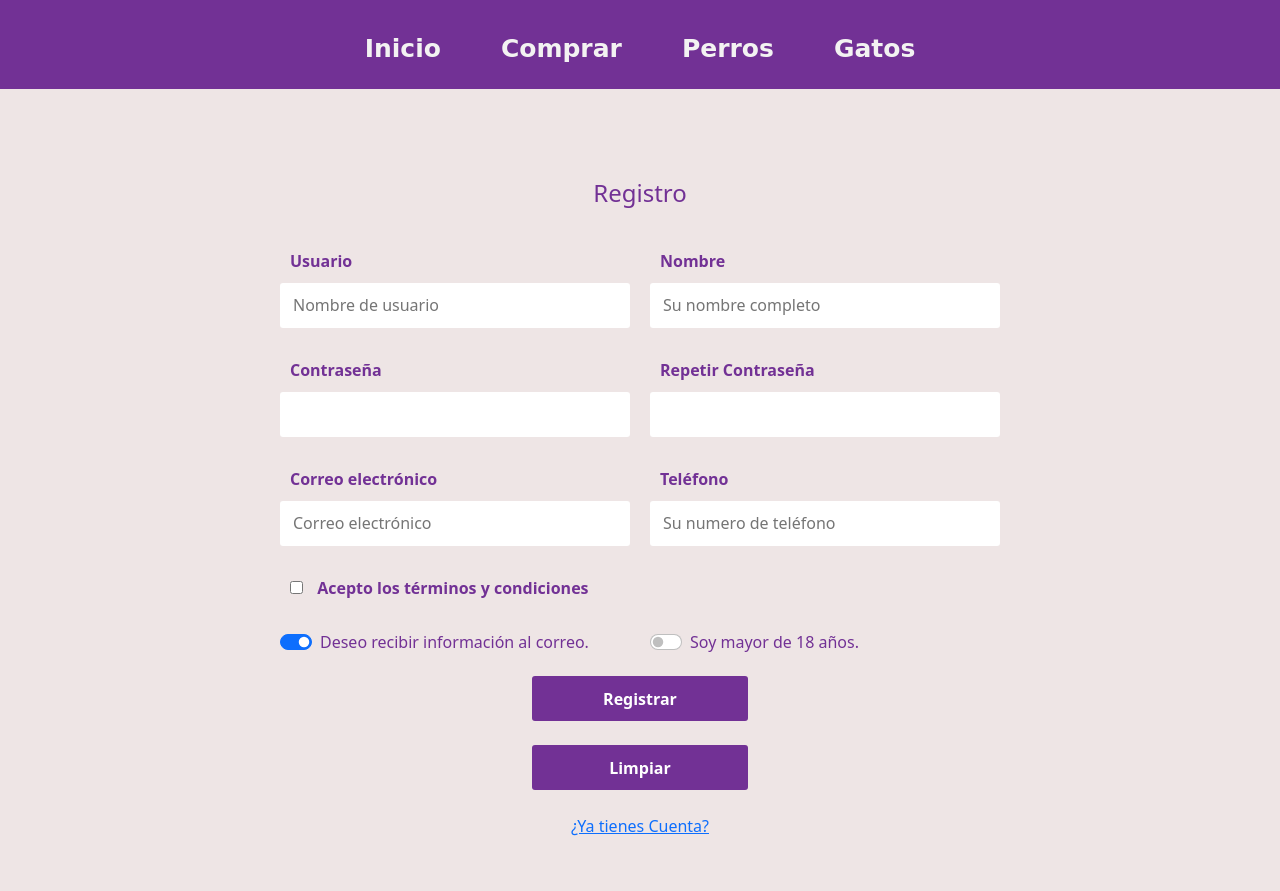
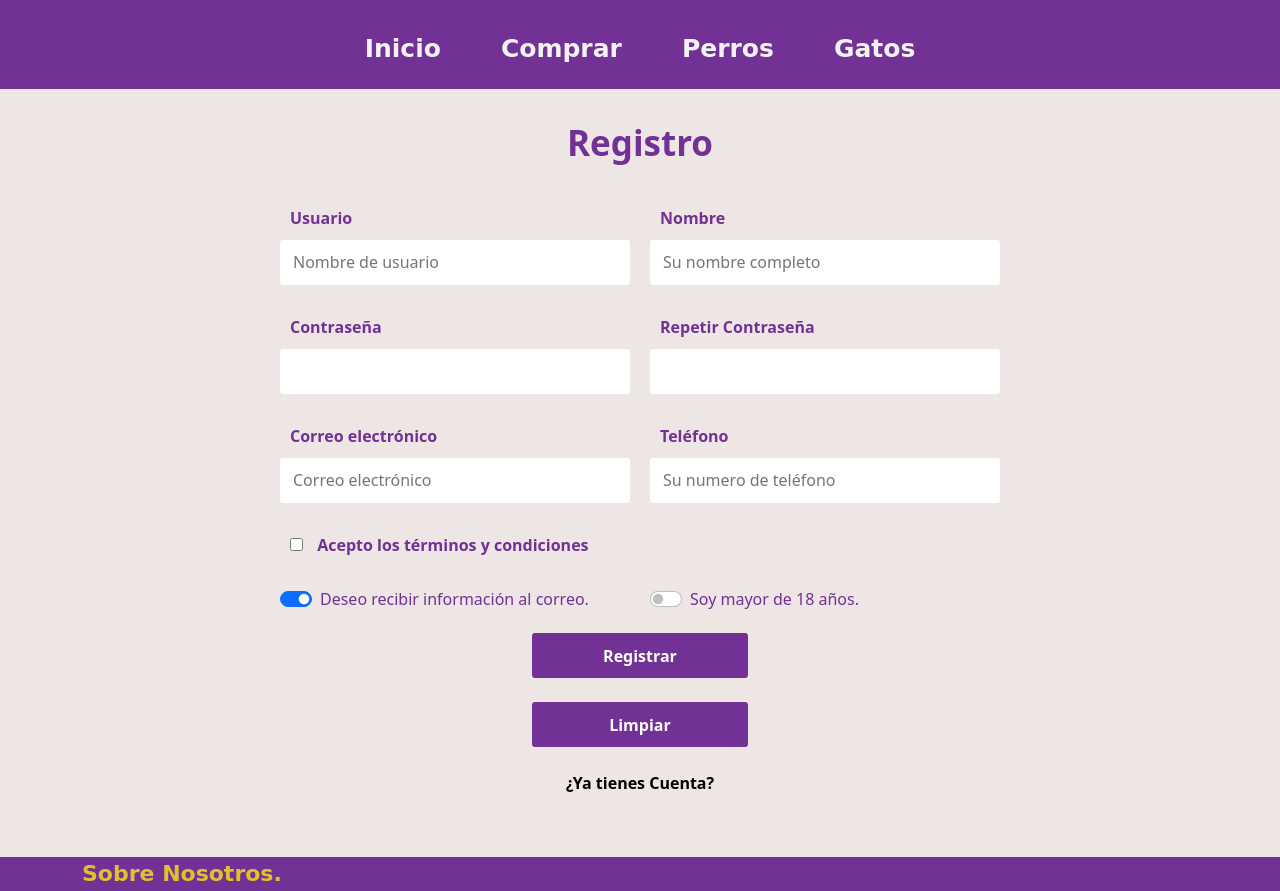
Before and after one commit to TilaCl/Experiencia2_Poblete_Diaz_Valenzuela_007D, a plain HTML site: page Experiencia2_Poblete_Diaz_Valenzuela_007D-main/registro.html in a window 1280 px wide. Shown: the part 39-930 px from the top of the page. Drawn offline with nearby package versions, Linux system fonts and the light colour scheme.

Commit message:
Update registro.html

```diff
--- a/Experiencia2_Poblete_Diaz_Valenzuela_007D-main/registro.html
+++ b/Experiencia2_Poblete_Diaz_Valenzuela_007D-main/registro.html
@@ -39,7 +39,7 @@
     </header>
     <!-------------- formulario nuevo ------------------------------------------------------------------------------------------------------------------------>
     <main>
-      <h4 style="text-align: center;" >Registro </h4>
+      <h4 style="text-align: center; font-weight: 700; font-size: 35px; margin-top: -1.5cm;" >Registro </h4>
       <br>
       <form action="" class="formulario" id="formulario">
 
@@ -127,7 +127,7 @@
           <button type="submit" class="formulario__btn">Registrar </button><br>
           <button type="reset" class="formulario__btn">Limpiar </button>
           <p class="formulario__mensaje-exito" id="formulario__mensaje-exito">Registro enviado correctamente</p> <br>
-          <p><a href="login.html">¿Ya tienes Cuenta?</a></p>
+          <p><a href="login.html" style="text-decoration: none; color:black; font-weight: 600;">¿Ya tienes Cuenta?</a></p>
         </div>
       </form>
 
@@ -151,7 +151,7 @@
     </form>
 
   -->
-    <br><br><br>
+
     <footer>
       <div class="container">
           <div class="col">
```
